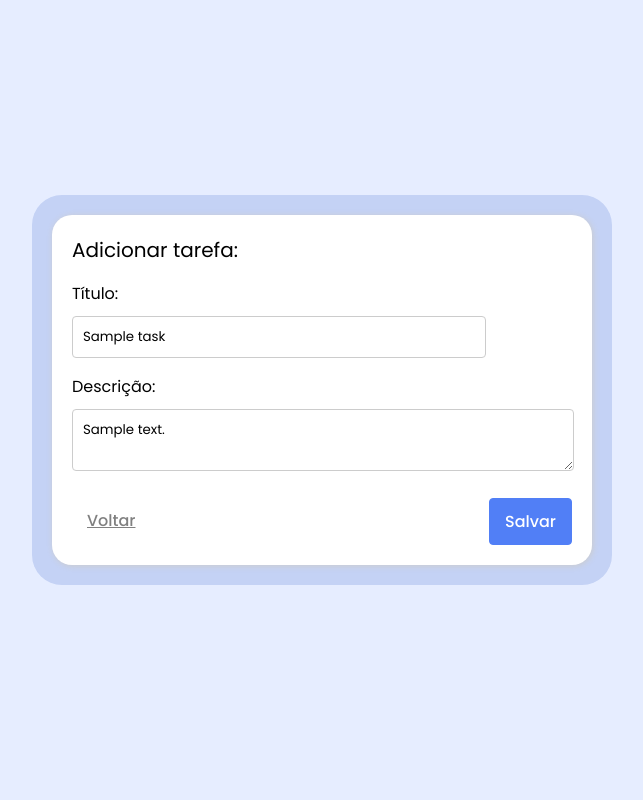
After one commit to h0landa/todo_list, a Django app: page /update_task/1 in a window 1280 px wide. The commit adds this page. Shown: the whole page, without its empty margins (318-961 px from the left). Run offline with Django 5.2, Linux system fonts and the light colour scheme; tables that the repository leaves empty hold one stand-in row (values such as "Sample post").

Commit message:
bucado de coisa

```diff
--- /dev/null
+++ b/todolist/todolist/admin.py
@@ -0,0 +1,5 @@
+from django.contrib import admin
+
+from .models import Task
+
+admin.site.register(Task)
--- a/todolist/todolist/models.py
+++ b/todolist/todolist/models.py
@@ -1,13 +1,11 @@
 from django.db import models
 from django.contrib.auth.models import User
-
 
 class Task(models.Model):
     title = models.CharField(max_length=40, null=False)
     description = models.TextField(null=False)
-    created = models.DateTimeField(auto_now_add=True)
-    updated = models.DateTimeField(auto_now=True)
-    user = models.ForeignKey(User, on_delete=models.SET_NULL, null=True)
+    #created = models.DateTimeField(auto_now_add=True)
+    #updated = models.DateTimeField(auto_now=True)
 
     def __str__(self):
-        return f'{self.title} - {self.user}'
+        return f'{self.title}'
--- a/todolist/todolist/static/css/base.css
+++ b/todolist/todolist/static/css/base.css
@@ -0,0 +1,25 @@
+@import url('https://fonts.googleapis.com/css2?family=Poppins:ital,wght@0,100;0,200;0,300;0,400;0,500;0,600;0,700;0,800;0,900;1,100;1,200;1,300;1,400;1,500;1,600;1,700;1,800;1,900&family=Roboto+Condensed:wght@200;300;500;700&display=swap');
+
+* {
+    font-family: 'Poppins', sans-serif;
+}
+
+body {
+    margin: 0;
+    padding: 0;
+    background-color: #e6edff;;
+}
+
+main {
+    margin: 0;
+    padding: 0;
+    height: 100vh;
+    width: 100vw;
+    display: flex;
+    justify-content: center;
+    align-items: center;
+}
+
+i {
+    color: white;
+}
--- /dev/null
+++ b/todolist/todolist/static/css/register-task.css
@@ -0,0 +1,103 @@
+#container-wrapper {
+    display: flex;
+    justify-content: center;
+}
+
+#container {
+    width: 60vw;
+    max-width: 500px;
+    min-width: 200px;
+    padding: 20px;
+    box-shadow: 1px 1px 6px #ccc;
+    background-color: white;
+    border-radius: 20px;
+}
+
+#form-container {
+    border-radius: 30px;
+    padding: 20px;
+    margin-bottom: 20px;
+    background-color: #C4D2F5;
+}
+
+#form-container p label {
+    display: block;
+    margin-bottom: 10px;
+}
+
+textarea,
+input {
+    border: 1px solid #ccc;
+    border-radius: 4px;
+    transition: all 0.25s;
+    padding: 10px 10px;
+}
+
+textarea:hover,
+input:hover{
+    border: 0.5px solid black;
+    box-shadow: 1px 1px 4px #ccc;
+}
+
+#form-container p input {
+    width: 80%;
+}
+
+p textarea,
+p {
+    width: 98%;
+}
+
+#add-task-label {
+    font-size: 20px;
+    color: black;
+    font-weight: normal;
+}
+
+#container-buttons {
+    display: flex;
+    justify-content: space-between;
+    gap: 14px;
+    margin-top: 20px;
+    font-family: 'Poppins';
+    list-style: none;
+}
+
+#cancel-btn,
+#container-buttons button {
+    padding: 10px 15px;
+    cursor: pointer;
+    border: none;
+    border-radius: 4px;
+    font-size: 16px;
+    font-weight: 500;
+}
+
+#container-buttons #save-btn {
+    background-color: #517FF6;
+    color: white;
+    justify-content: center;
+    align-items: center;
+    text-align: center;
+    border-radius: 4px;
+    font-size: 16px;
+    font-weight: 500;
+    border: 1px solid #517FF6;
+    transition: all 0.25s;
+}
+
+#container-buttons #save-btn:hover {
+    border: 1px solid #4065c5;
+    background-color: #5180f6ed;
+}
+
+#container-buttons #cancel-btn {
+    background-color: transparent;
+    color: grey;
+    transition: background-color 0.5s;
+}
+
+#container-buttons #cancel-btn:hover {
+    background-color: rgb(232, 232, 232);
+    border: 1px solid #ccc;
+}
--- /dev/null
+++ b/todolist/todolist/templates/base.html
@@ -0,0 +1,22 @@
+{% load static %}
+<!DOCTYPE html>
+<html lang="en">
+<head>
+    <meta charset="UTF-8">
+    <link rel="stylesheet" href="https://cdnjs.cloudflare.com/ajax/libs/font-awesome/6.5.1/css/all.min.css" integrity="sha512-DTOQO9RWCH3ppGqcWaEA1BIZOC6xxalwEsw9c2QQeAIftl+Vegovlnee1c9QX4TctnWMn13TZye+giMm8e2LwA==" crossorigin="anonymous" referrerpolicy="no-referrer"/>
+    <link rel="stylesheet" href="{% static 'css/index.css' %}">
+    <link rel="stylesheet" href="{% static 'css/base.css' %}">
+    <link rel="stylesheet" href="{% static 'css/confirm-delete.css' %}">
+    <link rel="stylesheet" href="{% static 'css/register-task.css' %}">
+    <meta name="viewport" content="width=device-width, initial-scale=1.0">
+    <title>{% block title %} base {% endblock %}</title>
+</head>
+<style>
+</style>
+<body>
+    <main>
+        {% block content %}
+        {% endblock %}
+    </main>
+</body>
+</html>
--- a/todolist/todolist/templates/task_form.html
+++ b/todolist/todolist/templates/task_form.html
@@ -1,139 +1,26 @@
-<!DOCTYPE html>
-<html lang="en">
-<head>
-   <meta charset="UTF-8">
-   <meta name="viewport" content="width=device-width, initial-scale=1.0">
-   <title>Document</title>
-   <link rel="stylesheet" href="https://fonts.googleapis.com/css2?family=Poppins:wght@400;700&display=swap">
-   <style>
-       body {
-           margin: 0;
-           padding: 0;
-           min-height: 100vh;
-           background: linear-gradient(to bottom, #517FF6, #253663);
-           display: flex;
-           justify-content: center;
-           align-items: center;
-           font-family: 'Poppins';
-       }
+{% extends 'base.html' %}
 
-
-       #container-wrapper {
-           display: flex;
-           justify-content: center;
-       }
-
-
-       #container {
-           width: 60vw;
-           max-width: 500px;
-           min-width: 200px;
-           padding: 20px;
-           box-shadow: 1px 1px 6px #ccc;
-           background-color: white;
-           border-radius: 20px;
-       }
-
-
-       #form-container {
-           border-radius: 30px;
-           padding: 20px;
-           margin-bottom: 20px;
-           background-color: rgba(255, 255, 255, 0.5);
-       }
-
-
-       p label {
-           display: block;
-           margin-bottom: 10px;
-       }
-
-
-       p input {
-           width: 80%;
-           height: 25px;
-       }
-
-
-       p textarea,
-       p {
-           width: 100%;
-       }
-
-
-       #add-task-label {
-           font-size: 20px;
-           color: black;
-           font-weight: normal;
-       }
-
-
-       #container-buttons {
-           display: flex;
-           justify-content: space-between;
-           gap: 14px;
-           margin-top: 20px;
-           font-family: 'Poppins';
-       }
-
-
-       #container-buttons button {
-           padding: 10px 20px;
-           cursor: pointer;
-           border: none;
-           border-radius: 4px;
-           font-size: 16px;
-           font-weight: 500;
-       }
-
-
-       #container-buttons #save-btn {
-           background-color: #517FF6;
-           color: white;
-           padding: 10px;
-           justify-content: center;
-           align-items: center;
-           text-align: center;
-           border-radius: 4px;
-           font-size: 16px;
-           font-weight: 500;
-       }
-
-
-       #container-buttons #cancel-btn {
-           background-color: transparent;
-           color: grey;
-           transition: background-color 0.5s;
-       }
-
-
-       #container-buttons #cancel-btn:hover {
-           background-color: rgb(232, 232, 232);
-           border: 1px solid #ccc;
-       }
-   </style>
-</head>
-<body>
+{% block content %}
 <div id="container-wrapper">
     <div id="form-container">
         <div id="container">
-               <form>
+            <form action="" method="POST">
+                {% csrf_token %}
                 <label id="add-task-label" for="task">Adicionar tarefa:</label>
                 <p>
                     <label for="task">Título:</label>
-                       <input type="text" id="task" name="task" placeholder="Nome da task que você irá realizar.">
+                    <input type="text" id="task" name="task" placeholder="Nome da task que você irá realizar." value="{{task.title}}">
                 </p>
                 <p>
                     <label for="description">Descrição:</label>
-                       <textarea id="description" name="description" placeholder="Uma pequena descrição da task."></textarea>
+                    <textarea id="description" name="description" placeholder="Uma pequena descrição da task." >{{task.description}}</textarea>
                 </p>
                 <div id="container-buttons">
-                       <button id="cancel-btn">Voltar</button>
+                    <a id="cancel-btn" href="{% url 'home' %}">Voltar</a>
                     <button id="save-btn" type="submit">Salvar</button>
                 </div>
             </form>
         </div>
     </div>
 </div>
-</body>
-</html>
+{% endblock %}
--- a/todolist/todolist/urls.py
+++ b/todolist/todolist/urls.py
@@ -22,4 +22,6 @@ urlpatterns = [
     path('admin/', admin.site.urls),
     path('', views.home, name='home'),
     path('register_task', views.registerTask, name='register_task'),
+    path('update_task/<str:pk>', views.updateTask, name='update_task'),
+    path('delete_task/<str:pk>', views.deleteTask, name='delete_task'),
 ]
--- a/todolist/todolist/views.py
+++ b/todolist/todolist/views.py
@@ -1,11 +1,44 @@
-from django.shortcuts import render
+from django.shortcuts import render, redirect
 from .forms_app import TaskForm
-
+from .models import Task
 
 def home(request):
-    return render(request, 'index.html')
+    tasks = Task.objects.all()
+    context = {'tasks': tasks}
+    return render(request, 'index.html', context)
 
 def registerTask(request):
-    form = TaskForm()
-    context = {'form': form}
+    if request.method == 'POST':
+        title = request.POST.get('task')
+        description = request.POST.get('description')
+        Task.objects.create(
+            title=title,
+            description=description
+        )
+        return redirect('home')
+
+    return render(request, 'task_form.html')
+
+def updateTask(request, pk):
+    task = Task.objects.get(id=pk)
+    form = TaskForm(instance=task)
+
+    if request.method == 'POST':
+        task.title = request.POST.get('task')
+        task.description = request.POST.get('description')
+        task.save()
+        return redirect('home')
+
+    context = {'form': form, 'task':task}
     return render(request, 'task_form.html', context)
+
+def deleteTask(request, pk):
+    task = Task.objects.get(id=pk)
+
+    if request.method == 'POST':
+        task.delete()
+        return redirect('home')
+
+    context = {'task': task}
+
+    return render(request, 'confirm_delete.html', context)
```
Also changed, not shown: todolist/todolist/static/css/confirm-delete.css (added, +37 -0 lines), todolist/todolist/static/css/index.css (added, +81 -0 lines), todolist/todolist/templates/confirm_delete.html (added, +15 -0 lines), todolist/todolist/templates/index.html (+29 -11 lines), todolist/todolist/templates/login_register.html (deleted, +0 -122 lines), todolist/todolist/migrations/0001_initial.py (added), todolist/todolist/migrations/0002_remove_task_created_remove_task_updated.py (added), todolist/todolist/migrations/__init__.py (added). Lines whose indentation alone changed are shown as unchanged.
